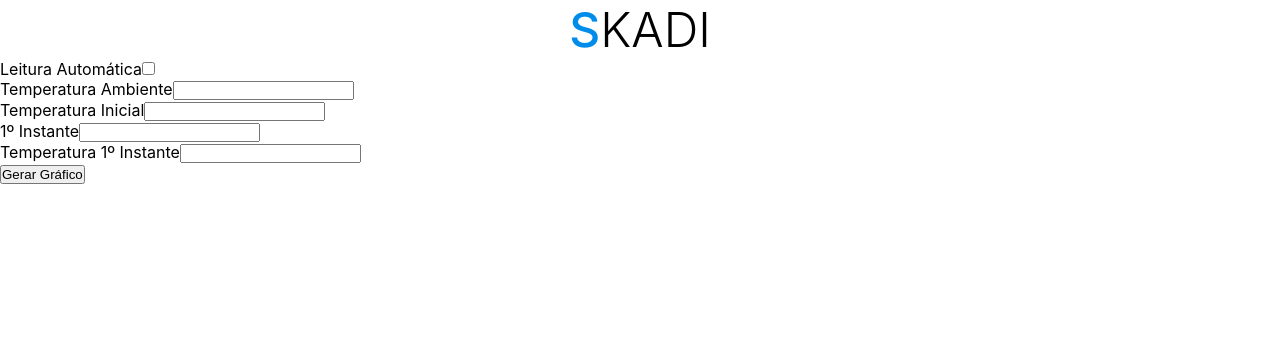
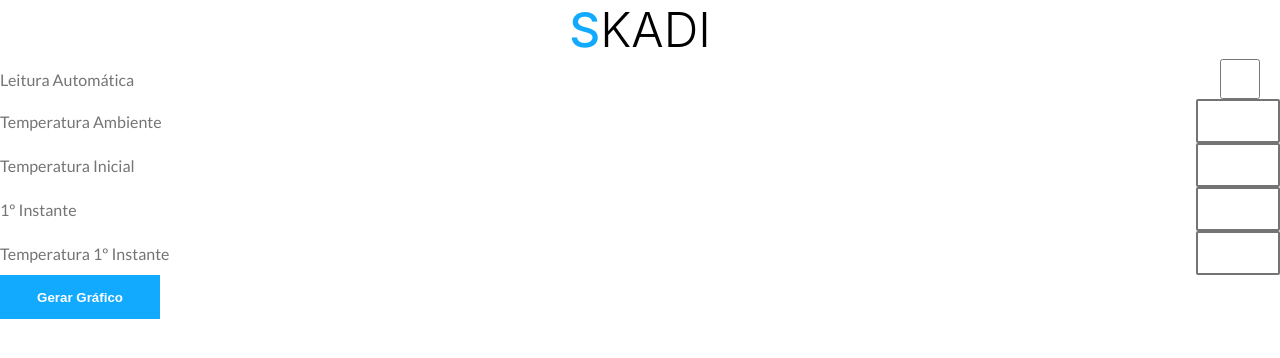
Before and after one commit to Rafael-Dagostim/skadi, a React (Create React App) app: page / in a window 1280 px wide. Shown: the top 358 px of the page. Built offline with nearby package versions, Linux system fonts and the light colour scheme; the HTML template or start-up script is replaced by a standard one.

Commit message:
add apexchart e style

```diff
--- a/package.json
+++ b/package.json
@@ -10,9 +10,10 @@
     "@types/node": "^16.11.41",
     "@types/react": "^18.0.14",
     "@types/react-dom": "^18.0.5",
+    "apexcharts": "^3.35.3",
     "react": "^18.2.0",
     "react-dom": "^18.2.0",
-    "react-scripts": "5.0.1",
+    "react-scripts": "^5.0.1",
     "typescript": "^4.7.4",
     "web-vitals": "^2.1.4"
   },
--- a/public/index.html
+++ b/public/index.html
@@ -1,5 +1,6 @@
 <!DOCTYPE html>
 <html lang="en">
+
 <head>
   <meta charset="utf-8" />
   <link rel="icon" href="%PUBLIC_URL%/favicon.ico" />
@@ -7,18 +8,15 @@
   <meta name="theme-color" content="#000000" />
   <link rel="preconnect" href="https://fonts.googleapis.com" />
   <link rel="preconnect" href="https://fonts.gstatic.com" crossorigin />
-    <link
-      href="https://fonts.googleapis.com/css2?family=Lato:wght@300;400&display=swap"
-      rel="stylesheet"
-    />
-    <meta
-      name="description"
-      content="Web site created using create-react-app"
-    />
+  <link href="https://fonts.googleapis.com/css2?family=Lato:wght@300;400&display=swap" rel="stylesheet" />
+  <link href="https://fonts.googleapis.com/css2?family=Raleway:wght@200;400;600&display=swap" rel="stylesheet">
+  <meta name="description" content="Web site created using create-react-app" />
   <title>Skadi</title>
 </head>
+
 <body>
   <noscript>You need to enable JavaScript to run this app.</noscript>
   <div id="root"></div>
 </body>
+
 </html>
--- a/src/App.css
+++ b/src/App.css
@@ -6,6 +6,7 @@
 header {
   display: flex;
   align-items: center;
+  flex-direction: row;
   justify-content: center;
 }
 
@@ -17,5 +18,22 @@ header > h1 {
 
 header > h1 > span {
   font-weight: 500;
-  color: rgb(0, 140, 234);
+  color: #12AAFF;
 }
+
+button {
+  width: 160px;
+  height: 44px;
+  border: none;
+  color: white;
+  background-color: #12AAFF;
+  font-family: 'Raleway' sans-serif;
+  font-style: normal;
+  font-weight: 600;
+}
+
+aside {
+  display: flex;
+  flex-direction: column;
+  justify-content: space-around;
+}
--- a/src/App.tsx
+++ b/src/App.tsx
@@ -17,6 +17,7 @@ function App() {
           <LabelInput type="number" label="Temperatura 1º Instante" />
           <button>Gerar Gráfico</button>
         </aside>
+        <canvas></canvas>
       </article>
     </div>
   );
--- a/src/components/LabelInput/Index.tsx
+++ b/src/components/LabelInput/Index.tsx
@@ -1,4 +1,6 @@
 import React from "react";
+
+import './style.css';
 
 type LabelInputProps = {
   type: 'number' | 'checkbox',
@@ -7,7 +9,7 @@ type LabelInputProps = {
 
 export const LabelInput = ({ type, label }: LabelInputProps) => {
   return (
-    <div>
+    <div className="LabelInput">
       <label>{label}</label>
       <input type={type} />
     </div>
--- a/src/components/LabelInput/style.css
+++ b/src/components/LabelInput/style.css
@@ -0,0 +1,23 @@
+.LabelInput {
+    display: flex;
+    align-items: center;
+    flex-direction: row;
+    justify-content: space-between;
+}
+
+label {
+    font-family: 'Lato';
+    font-style: normal;
+    font-weight: 400;
+    font-size: 1rem;
+    display: flex;
+    align-items: center;
+    color: #747474;
+}
+
+input {
+    border: 2px solid #747474;
+    width: 80px;
+    height: 40px;
+    border-radius: 2px;
+}
--- a/tsconfig.json
+++ b/tsconfig.json
@@ -18,7 +18,7 @@
     "resolveJsonModule": true,
     "isolatedModules": true,
     "noEmit": true,
-    "jsx": "react-jsx"
+    "jsx": "preserve"
   },
   "include": [
     "src"
```
Also changed, not shown: 1 other file (tests, documents, lock files or other folders). Lines whose indentation alone changed are shown as unchanged.
